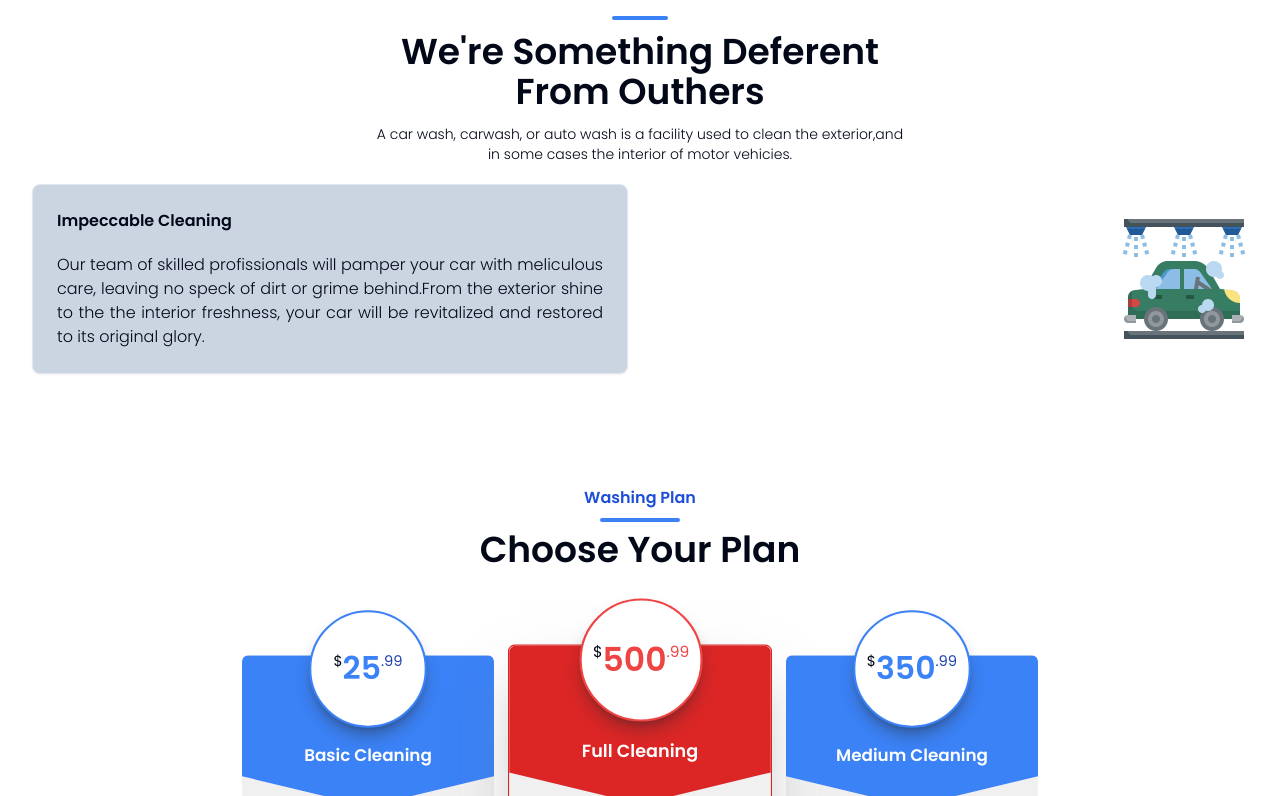
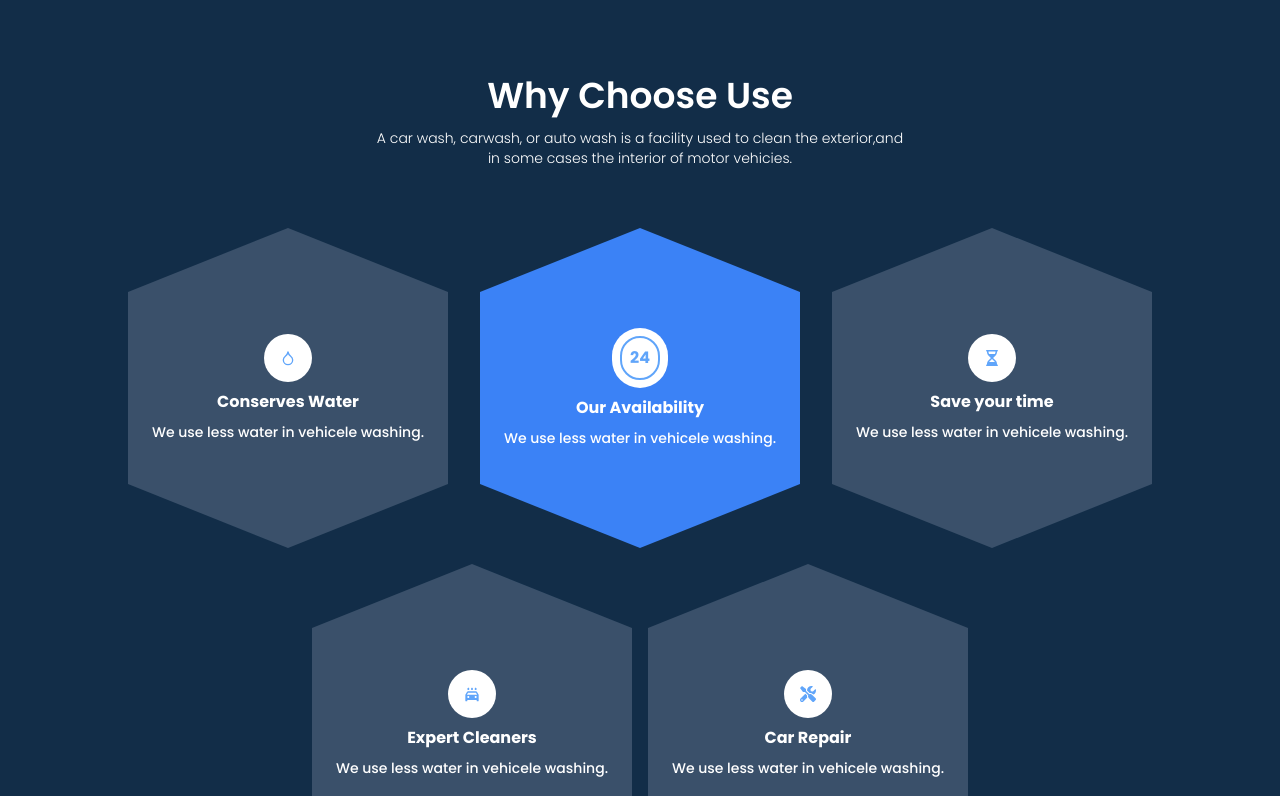
Before and after one commit to yuransimao/Carwash-website, a React (Vite) app: page / in a window 1280 px wide. Shown: the part 1344-2140 px from the top of the page. Built offline with nearby package versions, Linux system fonts and the light colour scheme.

Commit message:
chore:update

```diff
--- a/src/pages/home/components/section2.jsx
+++ b/src/pages/home/components/section2.jsx
@@ -3,6 +3,7 @@ import { Card, Separator,Button } from '@/components'
 import CarWashing from "@/assets/Mancar-wash.png"
 import CarRepair from "@/assets/carRepair.png"
 import Tire from "@/assets/tire.png"
+
 import CarPolish from "@/assets/car-polish.png"
 
 const Cards = [
--- a/src/pages/home/components/section3.jsx
+++ b/src/pages/home/components/section3.jsx
@@ -1,35 +1,83 @@
 import React from 'react'
-import { Card, Separator,Button } from '@/components'
-import CarAbout from "@/assets/Aboutcar-wash.png"
+
+import {Droplet} from'lucide-react'
+import { FaRegHourglassHalf } from "react-icons/fa6";
+import { RiCarWashingFill } from "react-icons/ri";
+import { FaTools } from "react-icons/fa";
+
 function Section3() {
     return (
         <React.Fragment>
-            <div className=' lg:px-8 px-4 md:px-8   '>
+            <div className=' lg:px-8 px-4 md:px-8  bg-[#122D48] py-24 flex flex-col items-center justify-center gap-10 '>
                 <div className='flex flex-col justify-center items-center gap-3 text-center'>
-                    <h4 className='text-blue-400'>About us</h4>
-                    <Separator className="w-14 h-1 rounded-full bg-blue-500"/>
-                    <h2 className={`text-2xl lg:text-4xl md:text-4xl font-semibold`}>
-                        We're Something Deferent<br/>  From Outhers
+
+                    <h2 className={`text-2xl lg:text-4xl md:text-4xl font-semibold text-white`}>
+                       Why Choose Use
                     </h2>
 
-                    <p className='text-sm lg:text-sm md:text-base font-light mb-5'>A car wash, carwash, or auto wash is a facility used to clean the exterior,and  <br className='hidden lg:block md:block'/> in some cases the interior of motor vehicies.</p>
+                    <p className='text-sm lg:text-sm md:text-base font-light mb-5 text-white'>A car wash, carwash, or auto wash is a facility used to clean the exterior,and  <br className='hidden lg:block md:block'/> in some cases the interior of motor vehicies.</p>
 
 
                 </div>
 
-                <div className='grid grid-cols-2 gap-6'>
-                    <Card className="p-6 flex flex-col gap-5 bg-slate-300">
-                        <h3 className='text-base font-semibold'>Impeccable Cleaning</h3>
-                        <p className='font-light text-justify leading-6'>Our team of skilled profissionals will pamper your car with meliculous care, leaving no speck of dirt or grime behind.From the exterior shine to the the interior freshness, your car will be revitalized and restored to its original glory. </p>
-                    </Card>
-                    <div className='flex justify-end items-center'>
-                        <div className='w-32'>
-                            <img src={CarAbout} alt="" className='w-full' />
+                <div className='flex flex-col justify-center items-center'>
+                    <div className='w-full  grid  grid-cols-2 lg:grid-cols-3 md:grid-cols-3 gap-4 lg:gap-8 md:gap-8 sm:gap-4'>
+
+                        <div className='col-auto'>
+                            <div className='w-40 h-44 lg:h-80 lg:w-80 md:h-60 md:w-60 sm:w-56 sm:h-56  flex flex-col gap-2 items-center justify-center rounded-lg  px-4 Clip-path-Pentagono bg-slate-400/30 transition-all duration-300 ease-in-out hover:bg-blue-600'>
+                                <div className='text-sm lg:text-lg md:text-lg p-2 lg:p-4 md:p-4 sm:p-4 rounded-full bg-white text-blue-400'>
+                                <Droplet size={16}/>
+                                </div>
+                                <h3 className='text-sm lg:text-base md:text-base text-white font-bold'>Conserves Water</h3>
+                                <p className='text-white text-[11px] lg:text-sm md:text-sm text-center font-medium '>We use less water in vehicele washing.</p>
+                            </div>
+                        </div>
+
+                        <div className="col-auto">
+                            <div className='w-40 h-44 lg:h-80 lg:w-80 md:h-60 md:w-60 sm:w-56 sm:h-56  shadow-lg flex flex-col gap-2 items-center justify-center rounded-lg  px-4 Clip-path-Pentagono bg-slate-400/30 lg:bg-blue-500 md:bg-blue-500 transition-all duration-300 ease-in-out hover:bg-blue-600'>
+                                <div className='p-2  rounded-full bg-white text-blue-400'>
+                                <div className='border-2 border-solid rounded-full border-blue-400 p-2  '>
+                                    <h4 className='font-bold text-sm lg:text-base md:text-base'>24</h4>
+                                </div>
+                                </div>
+                                <h3 className='text-sm lg:text-base md:text-base text-white font-bold'>Our Availability</h3>
+                                <p className='text-white text-[11px] lg:text-sm md:text-sm text-center font-medium '>We use less water in vehicele washing.</p>
+                            </div>
+                        </div>
+
+                        <div className='w-full  flex items-center col-span-3 lg:col-auto md:col-auto justify-center '>
+                            <div className={`w-40 h-44 lg:h-80 lg:w-80 md:h-60 md:w-60 sm:w-56 sm:h-56   flex flex-col gap-2 items-center justify-center px-4 Clip-path-Pentagono bg-blue-600 lg:bg-slate-400/30 md:bg-slate-400/30  transition-all duration-300 ease-in-out hover:bg-blue-600`}>
+                                <div className='text-sm lg:text-lg md:text-lg p-2 lg:p-4 md:p-4 sm:p-4 rounded-full bg-white text-blue-400'>
+                                <FaRegHourglassHalf size={16}/>
+                                </div>
+                                <h3 className='text-sm lg:text-base md:text-base text-white font-bold'>Save your time</h3>
+                                <p className='text-white text-[11px] lg:text-sm md:text-sm text-center font-medium '>We use less water in vehicele washing.</p>
+                            </div>
                         </div>
                     </div>
+                    <div className='flex gap-4 lg:p-4 md:p-4 sm:p-4'>
+
+                    <div className='w-40 h-44 lg:h-80 lg:w-80 md:h-60 md:w-60 sm:w-56 sm:h-56  flex px-4 flex-col gap-2 items-center justify-center rounded-lg Clip-path-Pentagono bg-slate-400/30 transition-all duration-300 ease-in-out hover:bg-blue-600'>
+                            <div className='text-sm lg:text-lg md:text-lg p-2 lg:p-4 md:p-4 sm:p-4 rounded-full bg-white text-blue-400'>
+                            <RiCarWashingFill size={16}/>
+                            </div>
+
+                            <h3 className='text-sm lg:text-base md:text-base text-white font-bold'> Expert Cleaners</h3>
+                            <p className='text-white text-[11px] lg:text-sm md:text-sm text-center font-medium '>We use less water in vehicele washing.</p>
+                        </div>
+
+                        <div className='w-40 h-44 lg:h-80 lg:w-80 md:h-60 md:w-60 sm:w-56 sm:h-56  flex flex-col gap-2 items-center justify-center rounded-lg px-4 Clip-path-Pentagono bg-slate-400/30 transition-all duration-300 ease-in-out hover:bg-blue-600'>
+                            <div className='text-sm lg:text-lg md:text-lg p-2 lg:p-4 md:p-4 sm:p-4 rounded-full bg-white text-blue-400'> <FaTools size={16} /></div>
+
+                            <h3 className='text-sm lg:text-base md:text-base text-white font-bold'>Car Repair</h3>
+                            <p className='text-white text-[11px] lg:text-sm md:text-sm text-center font-medium '>We use less water in vehicele washing.</p>
+                        </div>
+
+                    </div>
+                </div>
 
                 </div>
-            </div>
+
         </React.Fragment>
     )
 }
--- a/src/styles/styles.css
+++ b/src/styles/styles.css
@@ -41,6 +41,14 @@
   .Clip-path-polygon{
     clip-path: polygon(0 0, 100% 0%, 100% 80%, 50% 100%, 0 80%);
   }
+
+  .Clip-path-Pentagono{
+
+    clip-path: polygon(50% 0%, 100% 20%, 100% 80%, 50% 100%, 0% 80%, 0% 20%);
+    position: relative;
+  }
+
+
   .image-1-slide{
     background: url(../assets/carsw.jpeg);
 
```
